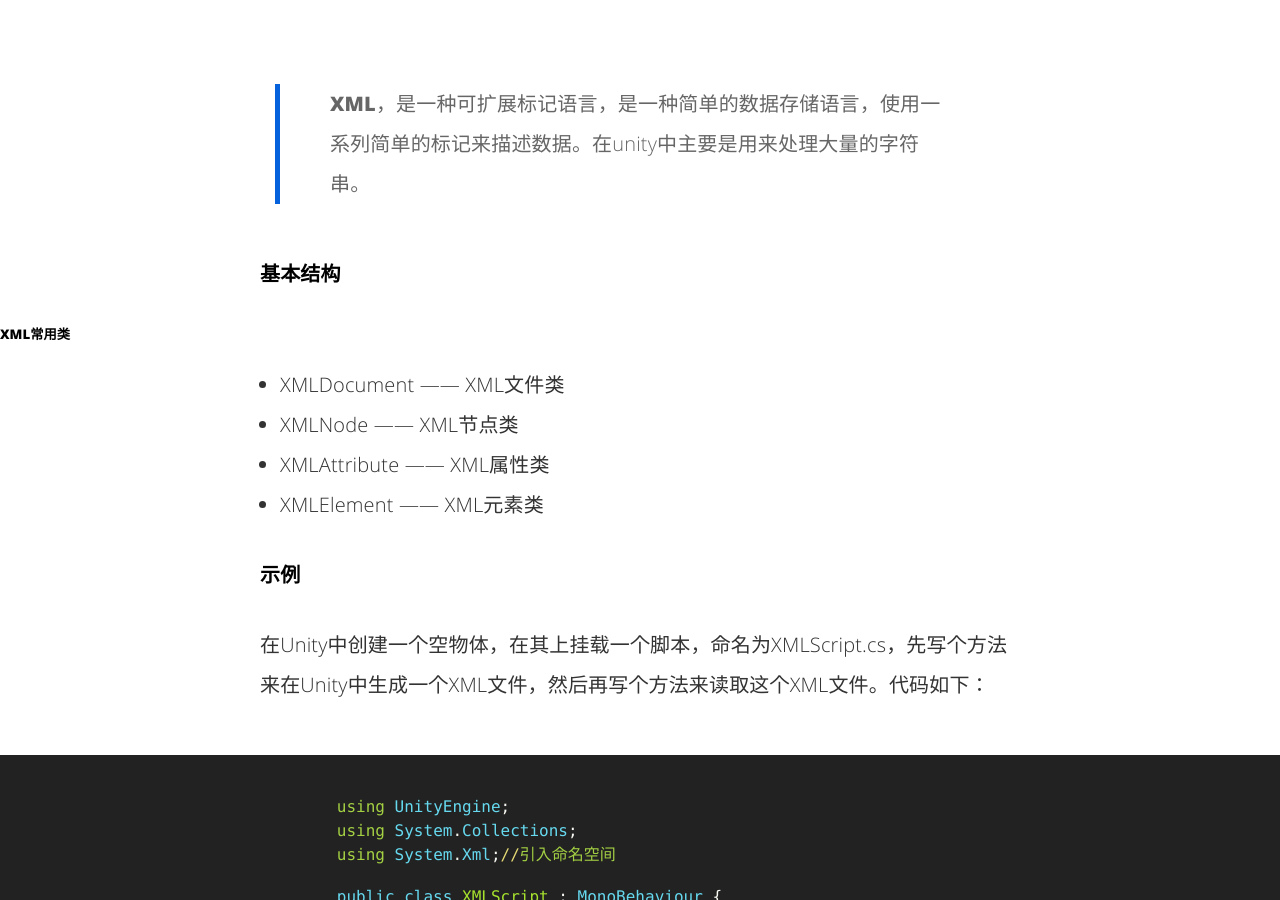
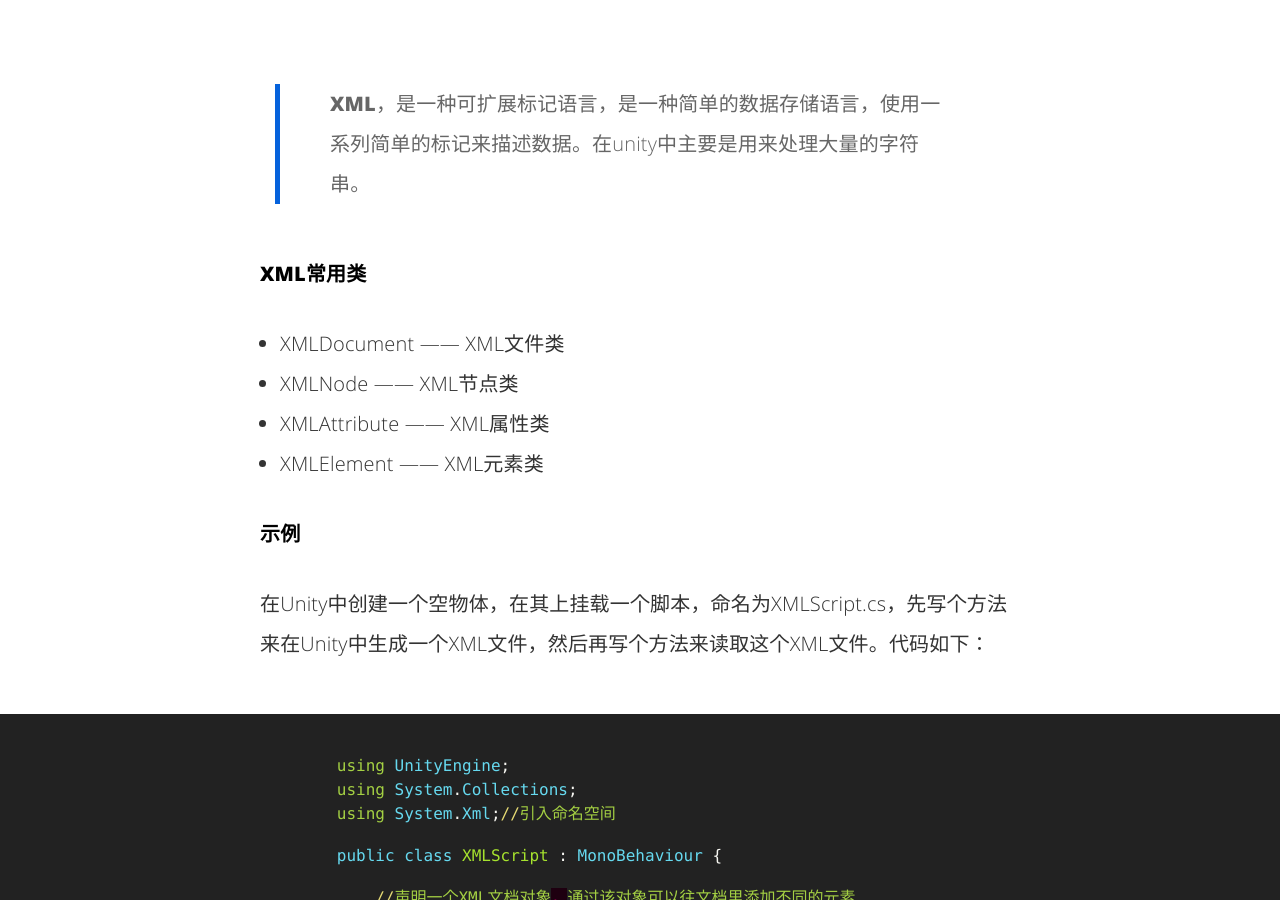
Before and after one commit to BruceQi93/BruceQi93.github.io, a Jekyll site: the page built from _posts/2016-11-30-Read-Xml.md, in a window 1280 px wide and 900 px high, scrolled down 906 px. Built offline with Jekyll 4.4.1, drawn with Linux system fonts in a browser that asks for light colours; comment, search, counter and statistics services are not loaded.

Commit message:
更新文件

```diff
--- a/_posts/2016-11-30-Read-Xml.md
+++ b/_posts/2016-11-30-Read-Xml.md
@@ -12,9 +12,7 @@ categories:
 
 > **XML**，是一种可扩展标记语言，是一种简单的数据存储语言，使用一系列简单的标记来描述数据。在unity中主要是用来处理大量的字符串。
 
-#### 基本结构
-
-##### XML常用类
+#### XML常用类
 * XMLDocument	——	XML文件类
 * XMLNode		——	XML节点类
 * XMLAttribute	——	XML属性类
```
